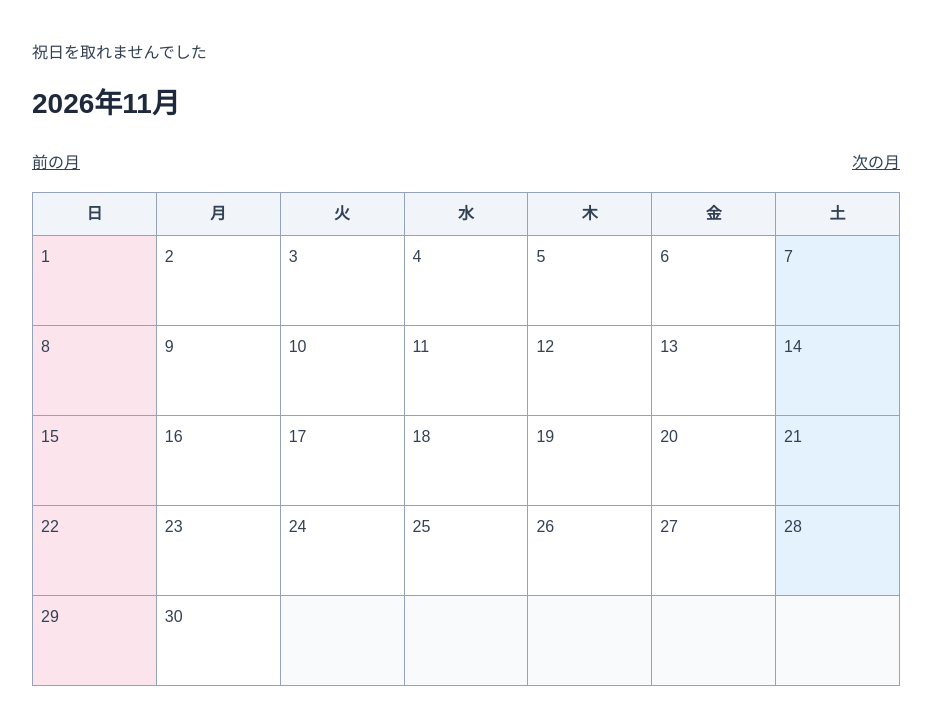
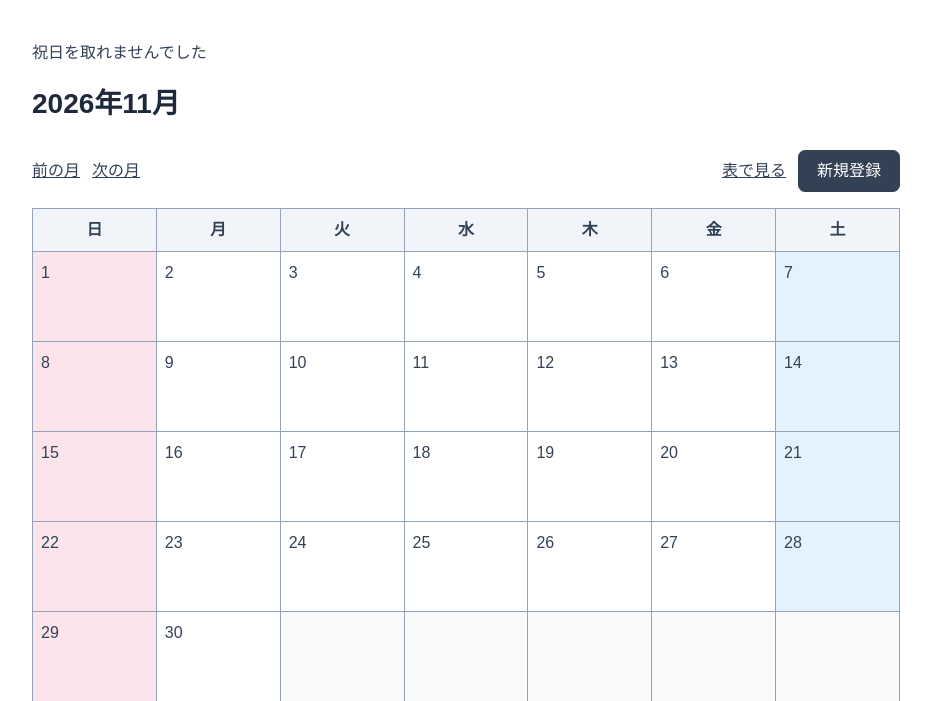
Before and after one commit to sekine0000/fw-todo-2, a Spring Boot app: page /calendar in a window 1280 px wide. Shown: the top 701 px of the page, without its empty margins (174-1105 px from the left). Run offline with Spring Boot 4, Linux system fonts and the light colour scheme; data that the repository does not hold is empty; some libraries are stand-ins or nearby versions.

Commit message:
表とカレンダーを行き来できるようにする

```diff
--- a/src/main/resources/static/css/style.css
+++ b/src/main/resources/static/css/style.css
@@ -121,7 +121,19 @@ body {
 .calendar-nav {
     display: flex;
     justify-content: space-between;
+    align-items: center;
+    gap: 16px;
     margin-bottom: 16px;
+}
+
+.calendar-nav-group {
+    display: flex;
+    align-items: center;
+    gap: 12px;
+}
+
+.calendar-todo {
+    display: block;
 }
 
 .calendar-table {
--- a/src/main/resources/templates/calendar.html
+++ b/src/main/resources/templates/calendar.html
@@ -9,9 +9,15 @@
 <body>
     <main class="container">
         <h1 class="page-title" th:text="${year + '年' + month + '月'}">カレンダー</h1>
-        <nav class="calendar-nav" aria-label="月の切り替え">
-            <a class="link" th:href="@{/calendar(year=${previousMonth.year}, month=${previousMonth.monthValue})}">前の月</a>
-            <a class="link" th:href="@{/calendar(year=${nextMonth.year}, month=${nextMonth.monthValue})}">次の月</a>
+        <nav class="calendar-nav" aria-label="カレンダーの操作">
+            <div class="calendar-nav-group">
+                <a class="link" th:href="@{/calendar(year=${previousMonth.year}, month=${previousMonth.monthValue})}">前の月</a>
+                <a class="link" th:href="@{/calendar(year=${nextMonth.year}, month=${nextMonth.monthValue})}">次の月</a>
+            </div>
+            <div class="calendar-nav-group">
+                <a class="link" th:href="@{/todos}">表で見る</a>
+                <a class="btn" th:href="@{/todos/new}">新規登録</a>
+            </div>
         </nav>
         <table class="calendar-table" th:attr="data-from=${firstDay},data-to=${lastDay}" th:aria-label="${year + '年' + month + '月のカレンダー'}">
             <thead>
@@ -94,7 +100,9 @@
                     if (!cell.dataset.date) continue;
                     const dailyTodos = todos.filter(todo => todo.dueDate === cell.dataset.date);
                     for (const todo of dailyTodos.slice(0, 3)) {
-                        const title = document.createElement('div');
+                        const title = document.createElement('a');
+                        title.href = `/todos/${todo.id}/edit`;
+                        title.className = 'calendar-todo link';
                         title.textContent = todo.title;
                         if (todo.dueDate < today && todo.completed === false) {
                             title.style.color = 'red';
--- a/src/main/resources/templates/todos.html
+++ b/src/main/resources/templates/todos.html
@@ -13,6 +13,7 @@
         <h1 class="page-title">やること一覧</h1>
 
         <a class="btn" th:href="@{/todos/new}">新規登録</a>
+        <a class="link" th:href="@{/calendar}">カレンダーで見る</a>
 
         <form class="search-bar" method="get" th:action="@{/todos}">
             <div>
```
